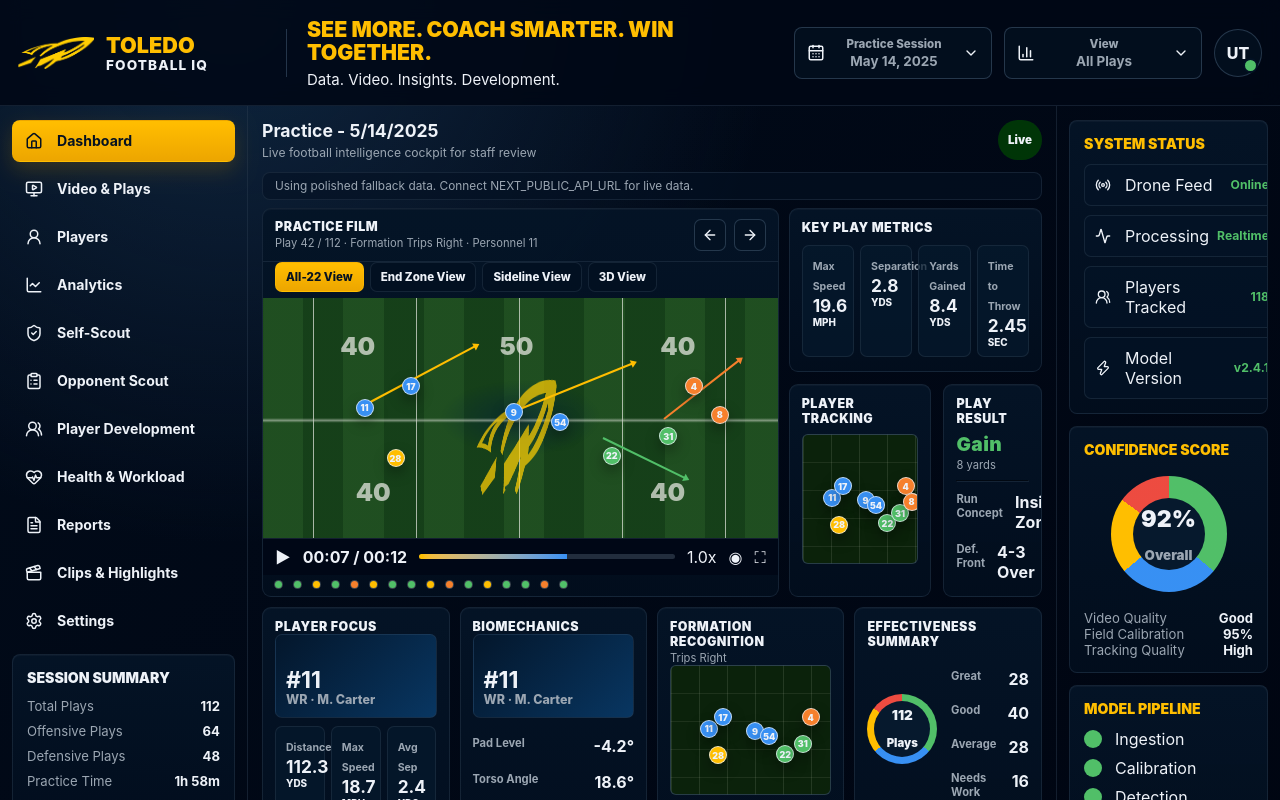
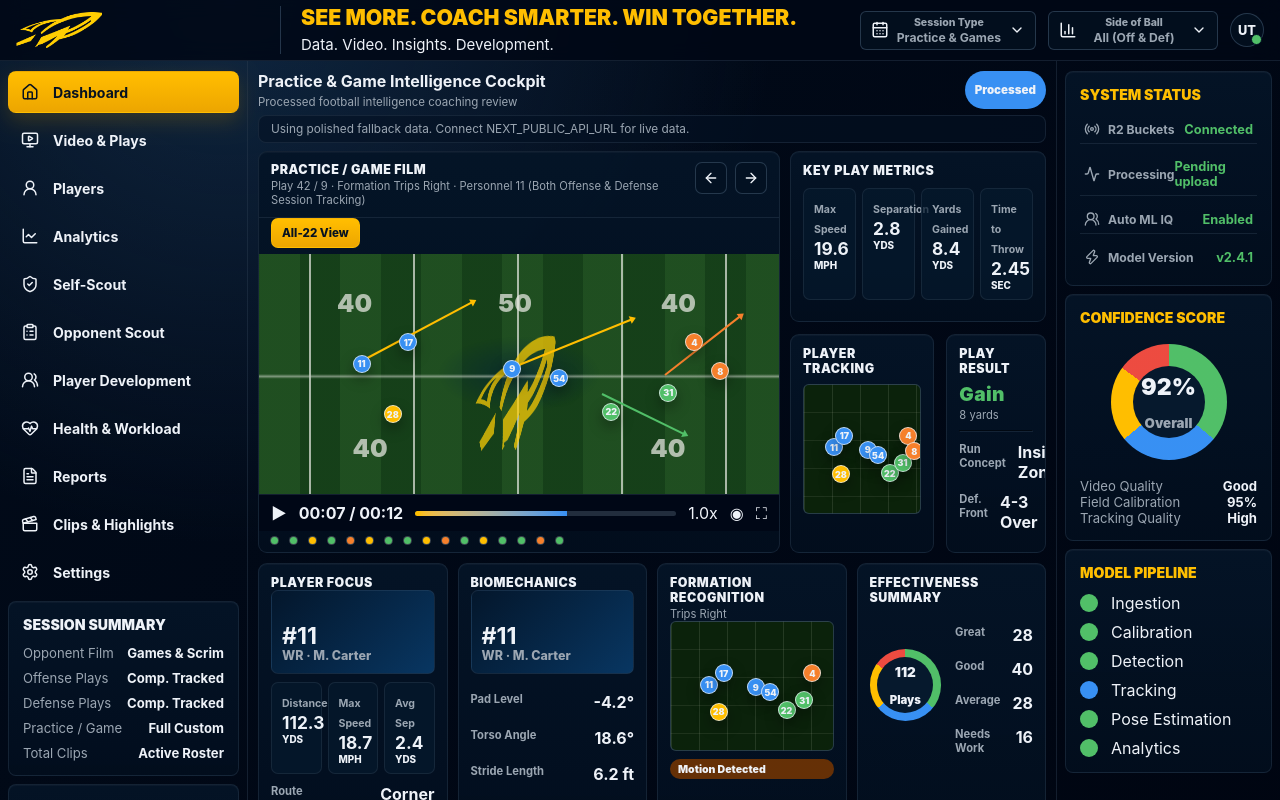
Before and after one commit to aahmadf123/Football-IQ, a Next.js app in the folder frontend/: page / in a window 1280 px wide. Shown: the top 800 px of the page. Built offline with nearby package versions, Linux system fonts and the light colour scheme.

Commit message:
Refactor UI components and enhance file upload functionality for improved user experience

```diff
--- a/frontend/src/app/globals.css
+++ b/frontend/src/app/globals.css
@@ -62,12 +62,12 @@ a {
 
 .topbar {
   grid-column: 1 / -1;
-  min-height: 96px;
+  min-height: 56px;
   display: grid;
   grid-template-columns: 248px minmax(0, 1fr) auto;
-  gap: 20px;
+  gap: 16px;
   align-items: center;
-  padding: 18px 18px 16px;
+  padding: 6px 16px;
   border-bottom: 1px solid var(--line-soft);
   background: oklch(0.13 0.038 252 / 0.86);
   backdrop-filter: blur(10px);
@@ -78,9 +78,7 @@ a {
 
 .brand-lockup {
   min-width: 0;
-  display: grid;
-  grid-template-columns: 76px minmax(0, 1fr);
-  gap: 12px;
+  display: flex;
   align-items: center;
 }
 
@@ -155,59 +153,60 @@ a {
   border: 1px solid var(--line);
   background: oklch(0.18 0.04 252 / 0.74);
   color: var(--text);
-  border-radius: 8px;
-  min-height: 44px;
+  border-radius: 6px;
+  min-height: 34px;
 }
 
 .select-pill {
   display: grid;
   grid-template-columns: auto 1fr auto;
-  gap: 10px;
+  gap: 8px;
   align-items: center;
-  min-width: 198px;
-  padding: 9px 12px;
+  min-width: 170px;
+  padding: 4px 10px;
 }
 
 .select-pill span {
   display: block;
   color: var(--muted);
-  font-size: 0.72rem;
+  font-size: 0.66rem;
   font-weight: 800;
 }
 
 .select-pill strong {
   display: block;
-  font-size: 0.84rem;
-  margin-top: 2px;
+  font-size: 0.76rem;
+  margin-top: 1px;
 }
 
 .user-pill {
-  width: 48px;
-  height: 48px;
+  width: 34px;
+  height: 34px;
   display: grid;
   place-items: center;
   position: relative;
   border-radius: 999px;
   font-weight: 800;
+  font-size: 0.8rem;
 }
 
 .user-pill::after {
   content: "";
   position: absolute;
-  right: 3px;
-  bottom: 3px;
-  width: 11px;
-  height: 11px;
+  right: 1px;
+  bottom: 1px;
+  width: 9px;
+  height: 9px;
   border-radius: 999px;
   background: var(--green);
-  border: 2px solid var(--navy-925);
+  border: 1.5px solid var(--navy-925);
 }
 
 .sidebar,
 .right-rail {
-  padding: 14px 12px 18px;
+  padding: 10px 8px;
   display: grid;
-  gap: 12px;
+  gap: 8px;
   align-content: start;
 }
 
@@ -254,7 +253,7 @@ a {
 
 .main {
   min-width: 0;
-  padding: 14px;
+  padding: 10px;
 }
 
 .dashboard-grid {
@@ -585,6 +584,27 @@ a {
 
 .status-row {
   grid-template-columns: 22px 1fr auto;
+}
+
+.status-line {
+  display: flex;
+  align-items: center;
+  justify-content: space-between;
+  padding: 6px 4px;
+  border-bottom: 1px solid var(--line-soft);
+}
+
+.status-line:last-child {
+  border-bottom: none;
+}
+
+.status-line-left {
+  display: flex;
+  align-items: center;
+  gap: 8px;
+  font-size: 0.76rem;
+  font-weight: 700;
+  color: var(--muted);
 }
 
 .table-row {
--- a/frontend/src/components/football-shell.tsx
+++ b/frontend/src/components/football-shell.tsx
@@ -54,16 +54,12 @@ export function FootballShell({
         <div className="brand-lockup">
           <Image
             src="/brand/toledo-rocket.png"
-            width={152}
-            height={88}
-            alt="Toledo Rockets"
-            className="rocket-mark"
+            width={184}
+            height={52}
+            alt="Toledo Football IQ"
+            style={{ width: "auto", height: "36px", objectFit: "contain" }}
             priority
           />
-          <div className="brand-text">
-            <p className="brand-title">Toledo</p>
-            <p className="brand-subtitle">Football IQ</p>
-          </div>
         </div>
 
         <div className="mission">
@@ -78,16 +74,16 @@ export function FootballShell({
           <button type="button" className="select-pill" aria-label="Practice session">
             <CalendarDays size={18} />
             <span>
-              Practice Session
-              <strong>May 14, 2025</strong>
+              Session Type
+              <strong>Practice & Games</strong>
             </span>
             <ChevronDown size={16} />
           </button>
           <button type="button" className="select-pill" aria-label="Play filter">
             <BarChart3 size={18} />
             <span>
-              View
-              <strong>All Plays</strong>
+              Side of Ball
+              <strong>All (Off & Def)</strong>
             </span>
             <ChevronDown size={16} />
           </button>
@@ -114,28 +110,28 @@ export function FootballShell({
         <section className="panel panel-pad">
           <h2 className="panel-title">Session Summary</h2>
           <div className="list-stack" style={{ marginTop: 12 }}>
-            <MetricLine label="Total Plays" value="112" />
-            <MetricLine label="Offensive Plays" value="64" />
-            <MetricLine label="Defensive Plays" value="48" />
-            <MetricLine label="Practice Time" value="1h 58m" />
-            <MetricLine label="Tracked Players" value="118" />
+            <MetricLine label="Opponent Film" value="Games & Scrim" />
+            <MetricLine label="Offense Plays" value="Comp. Tracked" />
+            <MetricLine label="Defense Plays" value="Comp. Tracked" />
+            <MetricLine label="Practice / Game" value="Full Custom" />
+            <MetricLine label="Total Clips" value="Active Roster" />
           </div>
         </section>
 
-        <section className="panel panel-pad">
-          <Image src="/brand/toledo-rocket.png" width={120} height={70} alt="" className="rocket-mark" />
-          <h2 className="panel-title" style={{ marginTop: 8 }}>Rise Together</h2>
+        <section className="panel panel-pad" style={{ display: "flex", flexDirection: "column", alignItems: "center", textAlign: "center" }}>
+          <Image src="/brand/toledo-rocket.png" width={140} height={60} alt="" style={{ objectFit: "contain", marginBottom: 8 }} />
+          <h2 className="panel-title">Rise Together</h2>
           <p style={{ margin: "6px 0 0", color: "var(--gold)", fontWeight: 900 }}>#TEAMTOLEDO</p>
         </section>
       </aside>
 
       <main className="main">
-        <div style={{ display: "flex", justifyContent: "space-between", gap: 12, marginBottom: 12 }}>
+        <div style={{ display: "flex", justifyContent: "space-between", gap: 8, marginBottom: activePage === "dashboard" ? 6 : 12 }}>
           <div>
-            <h2 style={{ margin: 0, fontSize: "1.1rem" }}>{pageTitles[activePage].title}</h2>
-            <p className="kicker">{pageTitles[activePage].subtitle}</p>
+            <h2 style={{ margin: 0, fontSize: activePage === "dashboard" ? "1.0rem" : "1.1rem" }}>{pageTitles[activePage].title}</h2>
+            <p className="kicker" style={{ fontSize: activePage === "dashboard" ? "0.72rem" : undefined }}>{pageTitles[activePage].subtitle}</p>
           </div>
-          {activePage === "dashboard" && <span className="live-badge">Live</span>}
+          {activePage === "dashboard" && <span className="live-badge" style={{ background: "var(--blue)" }}>Processed</span>}
         </div>
         {children}
       </main>
@@ -144,9 +140,9 @@ export function FootballShell({
         <section className="panel panel-pad">
           <h2 className="panel-title" style={{ color: "var(--gold)" }}>System Status</h2>
           <div className="list-stack" style={{ marginTop: 12 }}>
-            <StatusLine icon={<Radio size={16} />} label="Drone Feed" value="Online" tone="good" />
-            <StatusLine icon={<Activity size={16} />} label="Processing" value="Realtime" tone="good" />
-            <StatusLine icon={<UsersRound size={16} />} label="Players Tracked" value="118" tone="good" />
+            <StatusLine icon={<Radio size={16} />} label="R2 Buckets" value="Connected" tone="good" />
+            <StatusLine icon={<Activity size={16} />} label="Processing" value="Pending upload" tone="good" />
+            <StatusLine icon={<UsersRound size={16} />} label="Auto ML IQ" value="Enabled" tone="good" />
             <StatusLine icon={<Zap size={16} />} label="Model Version" value="v2.4.1" tone="good" />
           </div>
         </section>
@@ -203,10 +199,12 @@ function StatusLine({
   tone: "good" | "warning";
 }) {
   return (
-    <div className="status-row">
-      {icon}
-      <span>{label}</span>
-      <strong style={{ color: tone === "good" ? "var(--green)" : "var(--gold)", fontSize: "0.76rem" }}>{value}</strong>
+    <div className="status-line">
+      <div className="status-line-left">
+        {icon}
+        <span>{label}</span>
+      </div>
+      <strong style={{ color: tone === "good" ? "var(--green)" : "var(--gold)", fontSize: "0.80rem" }}>{value}</strong>
     </div>
   );
 }
--- a/frontend/src/components/page-renderer.tsx
+++ b/frontend/src/components/page-renderer.tsx
@@ -14,11 +14,94 @@ import { FootballShell } from "./football-shell";
 import { FieldStage, HeatMap, MiniField, PlayerPortrait, TrendLine, VideoControls } from "./visuals";
 import { useFootballIqData } from "@/lib/api";
 import type { FootballData, PageKey, PlayerSummary, PlaySummary, TendencyEntry } from "@/lib/types";
+import { useRef } from "react";
 
 export function PageRenderer({ page }: { page: PageKey }) {
-  const { data, source, loading, error } = useFootballIqData();
+  const { data, source, loading, error, refresh } = useFootballIqData();
+  const fileInputRef = useRef<HTMLInputElement>(null);
+
+  const handleUploadClick = () => {
+    fileInputRef.current?.click();
+  };
+
+  const handleFileChange = async (event: React.ChangeEvent<HTMLInputElement>) => {
+    const file = event.target.files?.[0];
+    if (!file) return;
+
+    try {
+      const apiBase = process.env.NEXT_PUBLIC_API_URL || "";
+      const workerBase = process.env.NEXT_PUBLIC_WORKER_URL || "";
+
+      const targetBase = workerBase || apiBase;
+      if (!targetBase) {
+        alert("Please configure NEXT_PUBLIC_API_URL or NEXT_PUBLIC_WORKER_URL to upload directly to R2 bucket.");
+        return;
+      }
+
+      // 1. Get presigned upload URL
+      const uploadUrlRes = await fetch(`${targetBase}/api/v1/videos/upload-url`, {
+        method: "POST",
+        headers: {
+          "Content-Type": "application/json",
+          "Authorization": "Bearer sample-token"
+        },
+        body: JSON.stringify({ filename: file.name })
+      });
+
+      if (!uploadUrlRes.ok) {
+        throw new Error(`Failed to get presigned upload URL: ${uploadUrlRes.statusText}`);
+      }
+
+      const { uploadUrl, key } = await uploadUrlRes.json() as { uploadUrl: string; key: string };
+
+      // 2. Put file to R2
+      const uploadRes = await fetch(uploadUrl, {
+        method: "PUT",
+        headers: {
+          "Content-Type": file.type || "video/mp4",
+        },
+        body: file
+      });
+
+      if (!uploadRes.ok) {
+        throw new Error("Failed to upload file to Cloudflare R2 bucket.");
+      }
+
+      // 3. Register with backend
+      const registerRes = await fetch(`${apiBase || workerBase}/api/v1/videos`, {
+        method: "POST",
+        headers: {
+          "Content-Type": "application/json",
+          "Authorization": "Bearer sample-token"
+        },
+        body: JSON.stringify({
+          filename: file.name,
+          storage_uri: `r2://raw-video/${key}`
+        })
+      });
+
+      if (!registerRes.ok) {
+        // Fallback local registration logic if api database isn't fully ready
+        console.warn("API database registration skipped/failed, keeping local state updated.");
+      }
+
+      alert(`Successfully uploaded ${file.name} to R2 bucket!`);
+      if (refresh) refresh(file.name);
+    } catch (err) {
+      console.error(err);
+      alert(`Upload error: ${err instanceof Error ? err.message : String(err)}`);
+    }
+  };
+
   return (
     <FootballShell activePage={page}>
+      <input
+        type="file"
+        ref={fileInputRef}
+        onChange={handleFileChange}
+        accept="video/mp4"
+        style={{ display: "none" }}
+      />
       {source === "fallback" && (
         <div
           className="fallback-banner"
@@ -52,13 +135,18 @@ export function PageRenderer({ page }: { page: PageKey }) {
 }
 
 function Dashboard({ data }: { data: FootballData }) {
+  // Compute dynamically based on actual uploaded films/plays
+  const totalClipsUploaded = data.videos ? data.videos.length + data.clips.length : data.clips.length;
+  const derivedPlayCount = data.plays ? data.plays.length : 4;
+  const showPlayNum = derivedPlayCount > 4 ? derivedPlayCount : 42;
+
   return (
     <div className="dashboard-page content-grid">
       <section className="panel span-8 dash-film">
         <div className="panel-header">
           <div>
-            <h2 className="panel-title">Practice Film</h2>
-            <p className="kicker">Play 42 / 112 · Formation Trips Right · Personnel 11</p>
+            <h2 className="panel-title">Practice / Game Film</h2>
+            <p className="kicker">Play {showPlayNum} / {totalClipsUploaded} · Formation Trips Right · Personnel 11 (Both Offense & Defense Session Tracking)</p>
           </div>
           <div style={{ display: "flex", gap: 8 }}>
             <button className="icon-button" aria-label="Previous play"><ArrowLeft size={16} /></button>
@@ -66,7 +154,7 @@ function Dashboard({ data }: { data: FootballData }) {
           </div>
         </div>
         <div className="tabs">
-          {["All-22 View", "End Zone View", "Sideline View", "3D View"].map((tab, index) => (
+          {["All-22 View"].map((tab, index) => (
             <button key={tab} type="button" className={`tab-button ${index === 0 ? "active" : ""}`}>{tab}</button>
           ))}
         </div>
@@ -144,7 +232,7 @@ function VideoAndPlays({ data }: { data: FootballData }) {
             <h2 className="panel-title">Clip Review</h2>
             <p className="kicker">Editable boundaries, overlays, comments, and labels</p>
           </div>
-          <button className="control-button primary"><Upload size={15} /> Upload Film</button>
+          <button className="control-button primary" onClick={handleUploadClick}><Upload size={15} /> Upload Film</button>
         </div>
         <FieldStage />
         <VideoControls />
--- a/frontend/src/lib/api.ts
+++ b/frontend/src/lib/api.ts
@@ -2,7 +2,7 @@
 
 import { useEffect, useState } from "react";
 import { footballData } from "./mock-data";
-import type { ApiJob, ApiVideo, FootballData, SelfScoutResponse } from "./types";
+import type { ApiJob, ApiVideo, FootballData, SelfScoutResponse, PlaySummary } from "./types";
 
 type DataSource = "fallback" | "api";
 
@@ -11,6 +11,97 @@ export function useFootballIqData() {
   const [source, setSource] = useState<DataSource>("fallback");
   const [loading, setLoading] = useState(false);
   const [error, setError] = useState<string | null>(null);
+
+  // Load dynamically added clips from localStorage
+  useEffect(() => {
+    try {
+      const stored = localStorage.getItem("football_iq_custom_clips");
+      if (stored) {
+        const customNames = JSON.parse(stored) as string[];
+        if (customNames && customNames.length > 0) {
+          integrateCustomClips(customNames);
+        }
+      }
+    } catch (e) {
+      console.error(e);
+    }
+  }, []);
+
+  const integrateCustomClips = (names: string[]) => {
+    setData((current) => {
+      // Avoid duplicate integration
+      const filteredNames = names.filter(
+        name => !current.videos.some(v => v.filename === name)
+      );
+      if (filteredNames.length === 0) return current;
+
+      const newVideos = [
+        ...current.videos,
+        ...filteredNames.map((name, i) => ({
+          id: `custom-v-${Date.now()}-${i}`,
+          filename: name,
+          status: "ready",
+          duration_seconds: 12,
+          fps: 60,
+          width: 1920,
+          height: 1080,
+          created_at: new Date().toISOString()
+        }))
+      ];
+
+      const newClips = [
+        ...current.clips,
+        ...filteredNames.map((name, i) => ({
+          id: `custom-clip-${Date.now()}-${i}`,
+          title: name.replace(/\.[^/.]+$/, ""),
+          subtitle: "Newly uploaded play film",
+          duration: "00:12",
+          tag: "Upload"
+        }))
+      ];
+
+      // Add a play item for each custom uploaded clip so total count of plays increases
+      const nextPlayNumber = current.plays.length > 0
+        ? Math.max(...current.plays.map(p => p.number)) + 1
+        : 1;
+
+      const newPlays: PlaySummary[] = [
+        ...current.plays,
+        ...filteredNames.map((name, i) => ({
+          number: nextPlayNumber + i,
+          formation: "Trips Right",
+          personnel: "11",
+          concept: "Custom Pass/Run",
+          result: "Processed",
+          yards: 6,
+          confidence: 0.95
+        }))
+      ];
+
+      return {
+        ...current,
+        videos: newVideos,
+        clips: newClips,
+        plays: newPlays
+      };
+    });
+  };
+
+  const refresh = (newUploadedFileName?: string) => {
+    if (newUploadedFileName) {
+      try {
+        const stored = localStorage.getItem("football_iq_custom_clips");
+        const currentList = stored ? JSON.parse(stored) as string[] : [];
+        if (!currentList.includes(newUploadedFileName)) {
+          currentList.push(newUploadedFileName);
+          localStorage.setItem("football_iq_custom_clips", JSON.stringify(currentList));
+        }
+        integrateCustomClips([newUploadedFileName]);
+      } catch (e) {
+        console.error(e);
+      }
+    }
+  };
 
   useEffect(() => {
     const baseUrl = process.env.NEXT_PUBLIC_API_URL;
@@ -30,17 +121,22 @@ export function useFootballIqData() {
 
         if (cancelled) return;
 
-        setData({
-          ...footballData,
-          videos: valueOrFallback(videos, footballData.videos),
-          jobs: valueOrFallback(jobs, footballData.jobs),
-          selfScout: valueOrFallback(selfScout, footballData.selfScout),
+        setData((current) => {
+          const apiVideos = valueOrFallback(videos, current.videos);
+          const apiJobs = valueOrFallback(jobs, current.jobs);
+          const apiSelfScout = valueOrFallback(selfScout, current.selfScout);
+
+          return {
+            ...current,
+            videos: apiVideos,
+            jobs: apiJobs,
+            selfScout: apiSelfScout,
+          };
         });
         setSource("api");
       } catch (caught) {
         if (!cancelled) {
           setError(caught instanceof Error ? caught.message : "API unavailable");
-          setData(footballData);
           setSource("fallback");
         }
       } finally {
@@ -54,7 +150,7 @@ export function useFootballIqData() {
     };
   }, []);
 
-  return { data, source, loading, error };
+  return { data, source, loading, error, refresh };
 }
 
 async function apiGet<T>(path: string): Promise<T> {
--- a/frontend/src/lib/mock-data.ts
+++ b/frontend/src/lib/mock-data.ts
@@ -2,8 +2,8 @@ import type { FootballData, PageKey, SelfScoutResponse } from "./types";
 
 export const pageTitles: Record<PageKey, { title: string; subtitle: string }> = {
   dashboard: {
-    title: "Practice - 5/14/2025",
-    subtitle: "Live football intelligence cockpit for staff review",
+    title: "Practice & Game Intelligence Cockpit",
+    subtitle: "Processed football intelligence coaching review",
   },
   "video-and-plays": {
     title: "Video & Plays",
```
